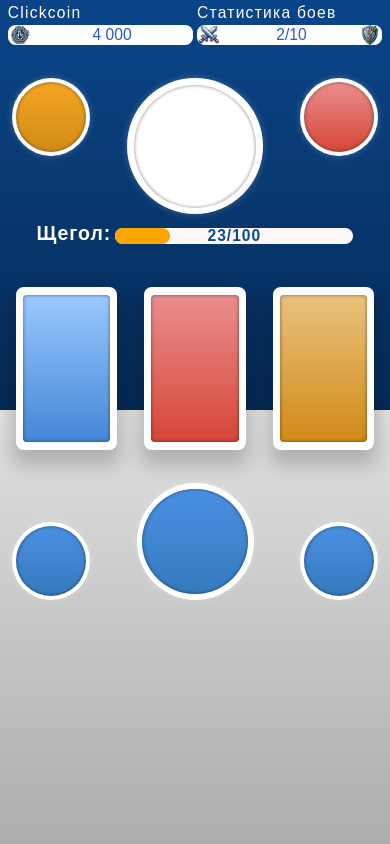
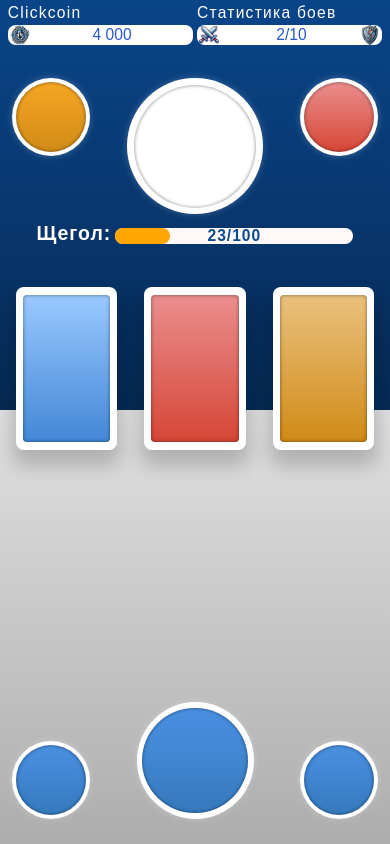
Before and after one commit to AlexandrGrankin/game-ui, a React (Create React App) app: page / in a window 390 px wide. Built offline with nearby package versions, Linux system fonts and the light colour scheme; a web font is replaced by a local one.

Commit message:
Поработал над адаптивностью

```diff
--- a/src/components/ButtonSection/ButtonSection.css
+++ b/src/components/ButtonSection/ButtonSection.css
@@ -1,7 +1,8 @@
 .button__container {
     display: flex;
     align-items: center;
-    padding: 3vh 3vw 0 3vw;
+    padding: 0 3vw 3vh 3vw;
+    margin-top: auto;
 }
 
 .button__section {
--- a/src/styles/App.css
+++ b/src/styles/App.css
@@ -10,12 +10,14 @@ body {
 
 .container {
     position: relative; /* создаём контекст для псевдо-элемента */
+    flex-direction: column;
     height: 100vh;
     width: 100vw;
     padding: 0;
     margin: 0;
     text-align: center;
     z-index: 0;
+    display: flex;
 }
 
 .container::before {
```
